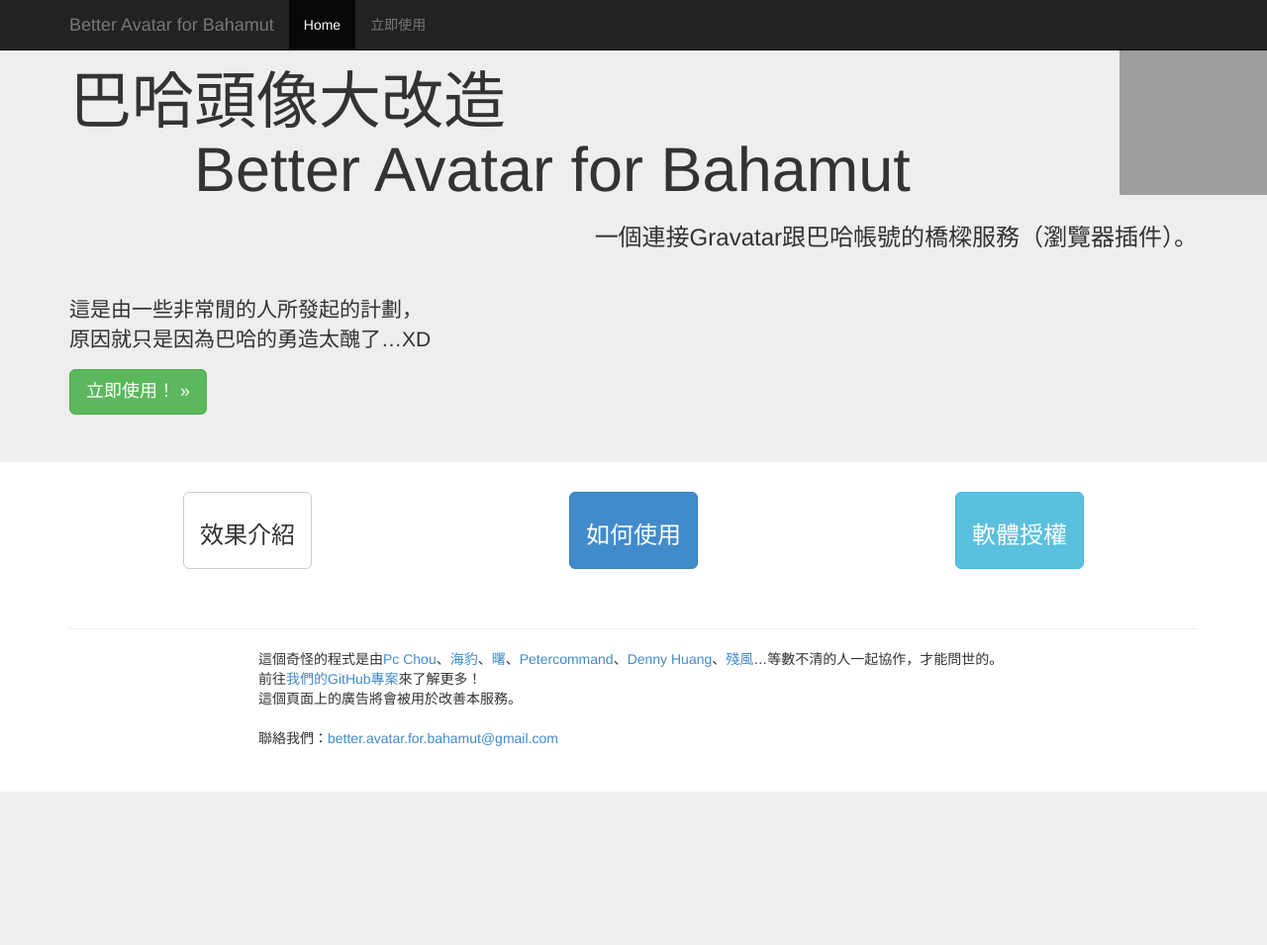
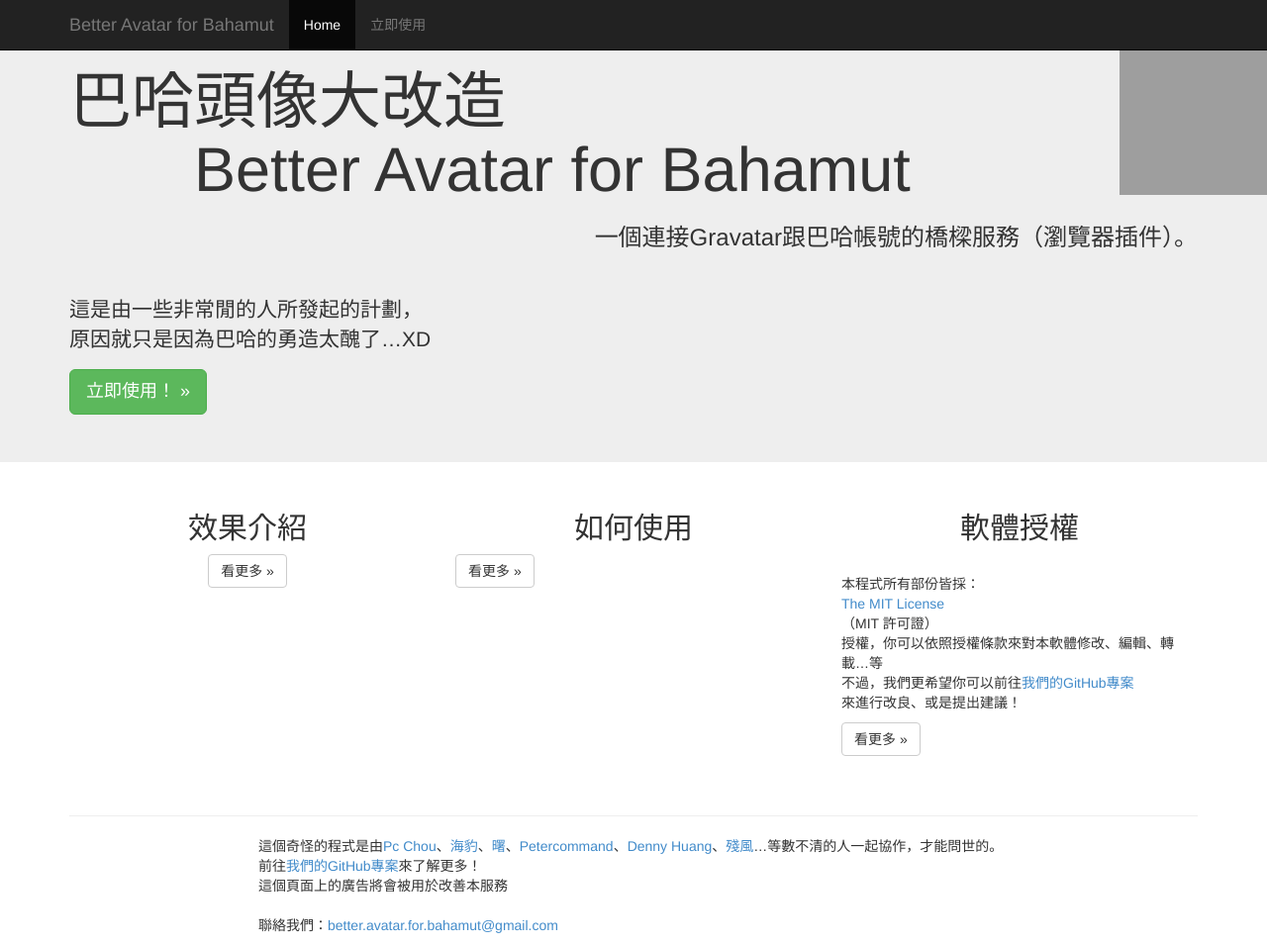
Before and after one commit to seadog007/ba4b-siteback, a PHP site: page / in a window 1280 px wide. Shown: the whole page at 99% size. Before the commit the page ends 800 px from the top, so only its background shows below. Run offline with PHP 8.4, Linux system fonts and the light colour scheme; some libraries are stand-ins or nearby versions; grey boxes are pictures that could not be loaded.

Commit message:
removed buttons, fixed footer.php

```diff
--- a/dist/footer.php
+++ b/dist/footer.php
@@ -1,14 +1,15 @@
 <!DOCTYPE html>
   <footer style="width: 728px;margin-left: auto;margin-right: auto">
 	<div class="row">
-	<?php file_exists(custom_footer.php) AND include "custom_footer.php"; ?>
+	<?php if(file_exists('custom_footer.php'))
+    include 'custom_footer.php'; ?>
     <p>這個奇怪的程式是由<a href="http://about.me/pcchou">Pc
     Chou</a>、<a href="http://about.me/seadog007">海豹</a>、<a href=
     "http://home.gamer.com.tw/happyjohn369">曙</a>、<a href=
     "https://www.facebook.com/petercomm.hsu">Petercommand</a>、<a href="http://about.me/denny0223">Denny
     Huang</a>、<a href="home.gamer.com.tw/homeindex.php?owner=mmis1000">殘風</a>…等數不清的人一起協作，才能問世的。<br>
     前往<a href="https://github.com/ba4b">我們的GitHub專案</a>來了解更多！<br>
-    這個頁面上的廣告將會被用於改善本服務。
+    這個頁面上的廣告將會被用於改善本服務
     <br><br>
     聯絡我們：<a href="mailto:better.avatar.for.bahamut@gmail.com">better.avatar.for.bahamut@gmail.com</a></p>
     </div>
--- a/index.php
+++ b/index.php
@@ -108,19 +108,27 @@
     <div class="container">
       <div class="row">
         <div class="col-md-4">
-            <center><button class="btn btn-default btn-lg" data-toggle="modal" data-target="#D1">
-            <h3>效果介紹</h3>
+            <center><h2>效果介紹</h2>
+            <button class="btn btn-default" data-toggle="modal" data-target="#D1">
+            看更多 »
             </button></center>
         </div>
         <div class="col-md-4">
-            <center><button class="btn btn-primary btn-lg" data-toggle="modal" data-target="#D2">
-            <h3>如何使用</h3>
-            </button></center>
+            <center><h2>如何使用</h2></center>
+            <button class="btn btn-default" data-toggle="modal" data-target="#D2">
+            看更多 »
+            </button>
         </div>
         <div class="col-md-4">
-            <center><button class="btn btn-info btn-lg" data-toggle="modal" data-target="#D3">
-            <h3>軟體授權</h3>
-            </button></center>
+            <center><h2>軟體授權</h2></center>
+            <p><br>本程式所有部份皆採：<br>
+              <a href="http://opensource.org/licenses/MIT">The MIT License</a><br>
+              （MIT 許可證）<br>
+              授權，你可以依照授權條款來對本軟體修改、編輯、轉載…等<br>
+              不過，我們更希望你可以前往<a href="https://github.com/ba4b">我們的GitHub專案</a><br>來進行改良、或是提出建議！</p>
+              <button class="btn btn-default" data-toggle="modal" data-target="#D3">
+              看更多 »
+              </button>
         </div>
 
       </div>
```
